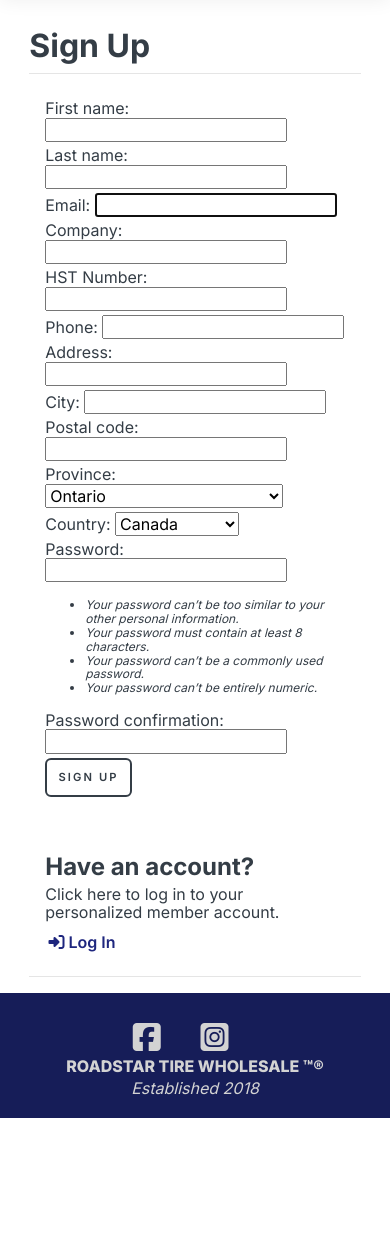
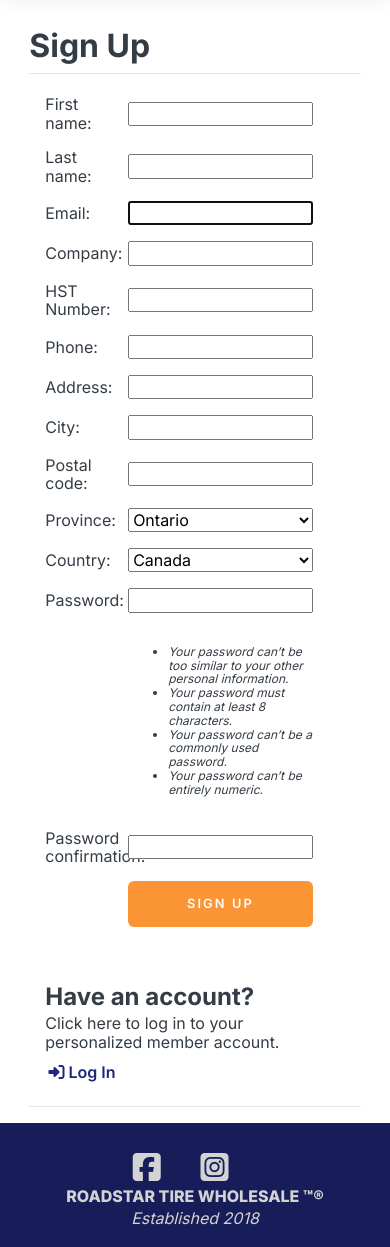
Before and after one commit to zsiskos/roadstartire, a Django app: page /signup/ in a window 390 px wide. Shown: the part 60-1307 px from the top of the page. Before the commit the page ends 1178 px from the top, so only its background shows below. Run offline with Django 3.2, Linux system fonts and the light colour scheme; some libraries are stand-ins or nearby versions.

Commit message:
forms to be consistent and mobile friendly

```diff
--- a/main_app/static/css/forms.css
+++ b/main_app/static/css/forms.css
@@ -10,7 +10,7 @@
 
 .form-grid {
   display: grid;
-  grid-template-columns: max-content max-content;
+  grid-template-columns: 25% minmax(25px, 300px);
   row-gap: 1rem;
   column-gap: 1rem;
   align-items: center;
--- a/main_app/static/css/login_signup.css
+++ b/main_app/static/css/login_signup.css
@@ -20,6 +20,7 @@ a {
 /* LAYOUT */
 .container-left {
   margin-top: .35rem;
+  margin-right: 2rem;
 }
 
 .container-right {
--- a/main_app/templates/login.html
+++ b/main_app/templates/login.html
@@ -15,9 +15,9 @@
       <div class="container-left">
         <form class="form-signin form-grid" id="login-form" method="post" action="{% url 'login' %}">
           {% csrf_token %}
-            <label class="grid-label" for="id_username">Email:</label>
+            <label class="grid-label" for="id_username">Email</label>
             <input class="form-control" type="text" name="username" required="" id="username" />
-            <label class="grid-label"  for="id_password">Password:</label>
+            <label class="grid-label"  for="id_password">Password</label>
             <input class="form-control" type="password" name="password" required="" id="id_password"/>
             <button class="order-btn-filled" type="submit">Log In</button>
             <a class="account-btn forgot-password" href="{% url 'password_reset' %}">Forgot password?</a>
--- a/main_app/templates/signup.html
+++ b/main_app/templates/signup.html
@@ -3,10 +3,10 @@
   <h1>Sign Up</h1>
   <div class="container-info">
     <div class="container-left">
-      <form id="signup-form" method="post" action="{% url 'signup' %}">
+      <form class="form-signin form-grid" id="signup-form" method="post" action="{% url 'signup' %}">
         {% csrf_token %}
-          {{ form.as_p }}
-          <a href="#" onClick="document.forms['signup-form'].submit();" class="order-btn" alt="sign up button">Sign up</a></td>
+          {{ form }}
+          <button class="order-btn-filled" type="submit">SIGN UP</button>
       </form>
     </div>
     <div class="container-right">
```
